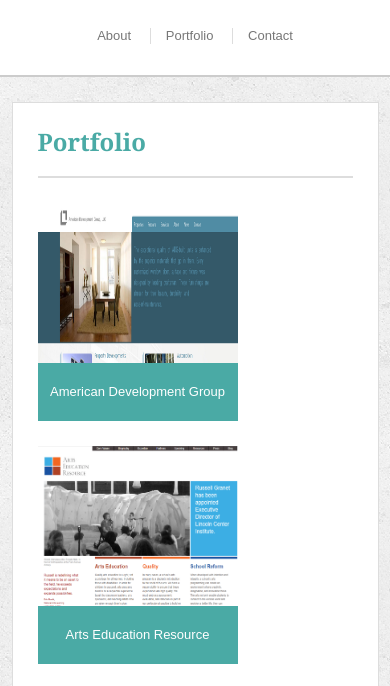
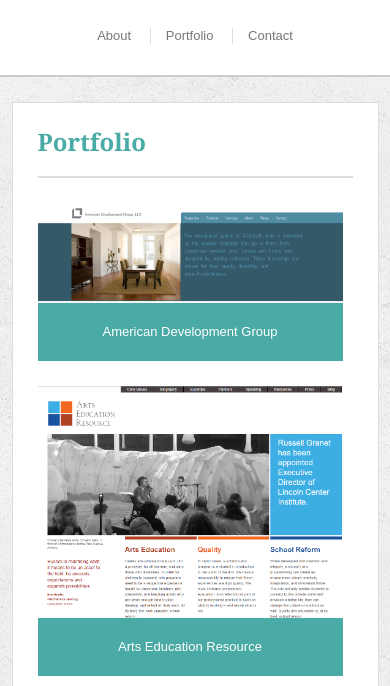
Before and after one commit to tjtrebat/Responsive-Portfolio, a plain HTML site: page portfolio.html in a window 390 px wide. Shown: the part 81-767 px from the top of the page. Drawn offline with Linux system fonts and the light colour scheme.

Commit message:
Fixed responsive images.

```diff
--- a/assets/css/style.css
+++ b/assets/css/style.css
@@ -197,6 +197,13 @@
     .portfolio-images {
         width: 100%;
     }
+    .portfolio-images > li {
+        display: block;
+    }
+    .img-thumb {
+        width: 100%;
+        height: 100%;
+    }
     .nav-heading, .nav-links {
         display: block;
         float: none;
```
